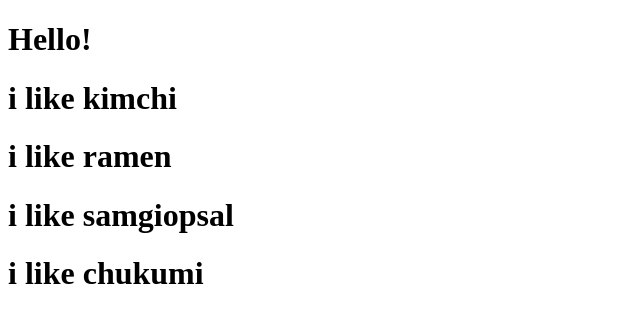
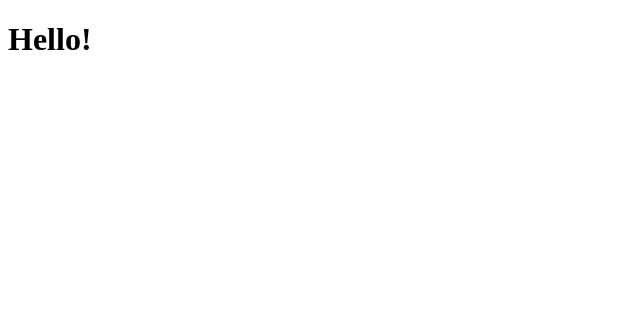
Before and after one commit to dosaem/movie_app_2019, a React (Create React App) app: page / in a window 1280 px wide. Shown: the top 322 px of the page, without its empty margins (0-640 px from the left). Built offline with nearby package versions, Linux system fonts and the light colour scheme.

Commit message:
Dynamic Component

```diff
--- a/src/App.js
+++ b/src/App.js
@@ -4,14 +4,12 @@ function Food({ fav }) {
   return <h1>i like {fav}</h1>;
 }
 
+const foodILike = [{}];
+
 function App() {
   return (
     <div>
       <h1>Hello!</h1>
-      <Food fav="kimchi" />
-      <Food fav="ramen" />
-      <Food fav="samgiopsal" />
-      <Food fav="chukumi" />
     </div>
   );
 }
```
